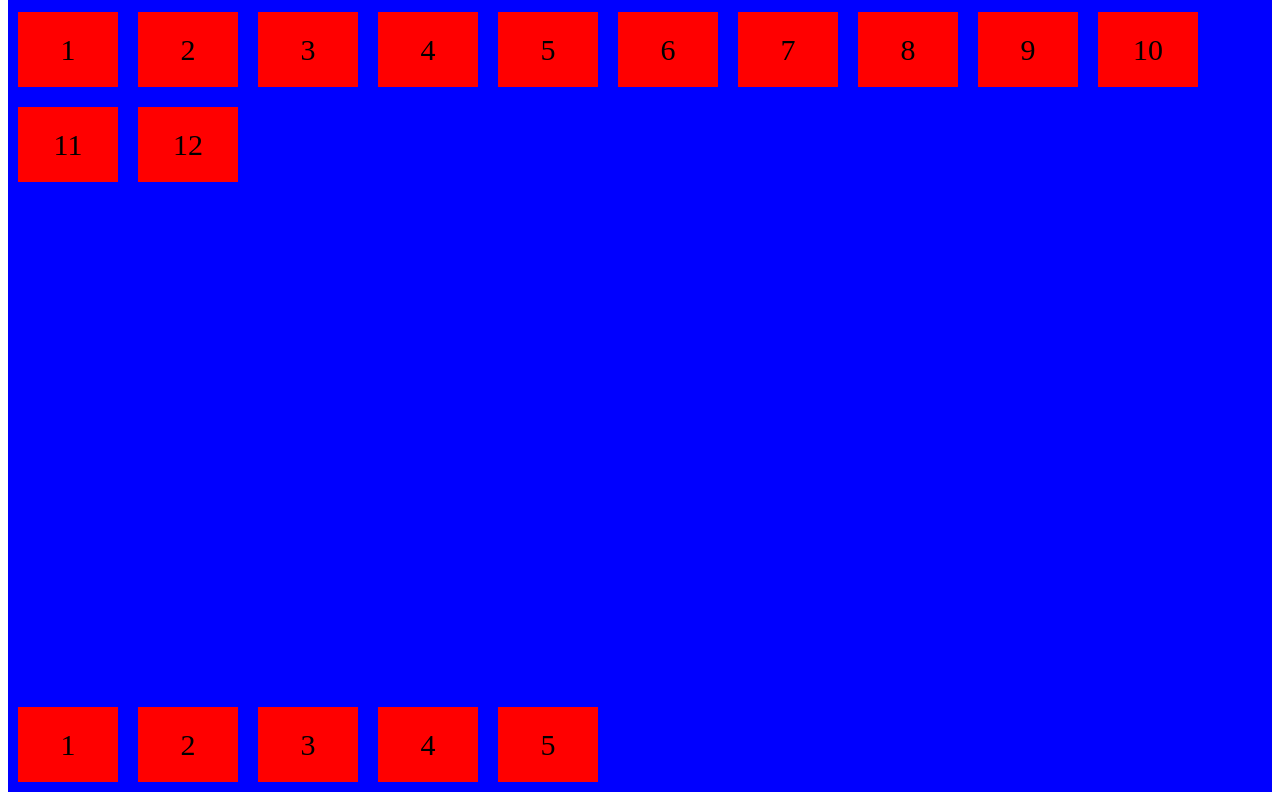
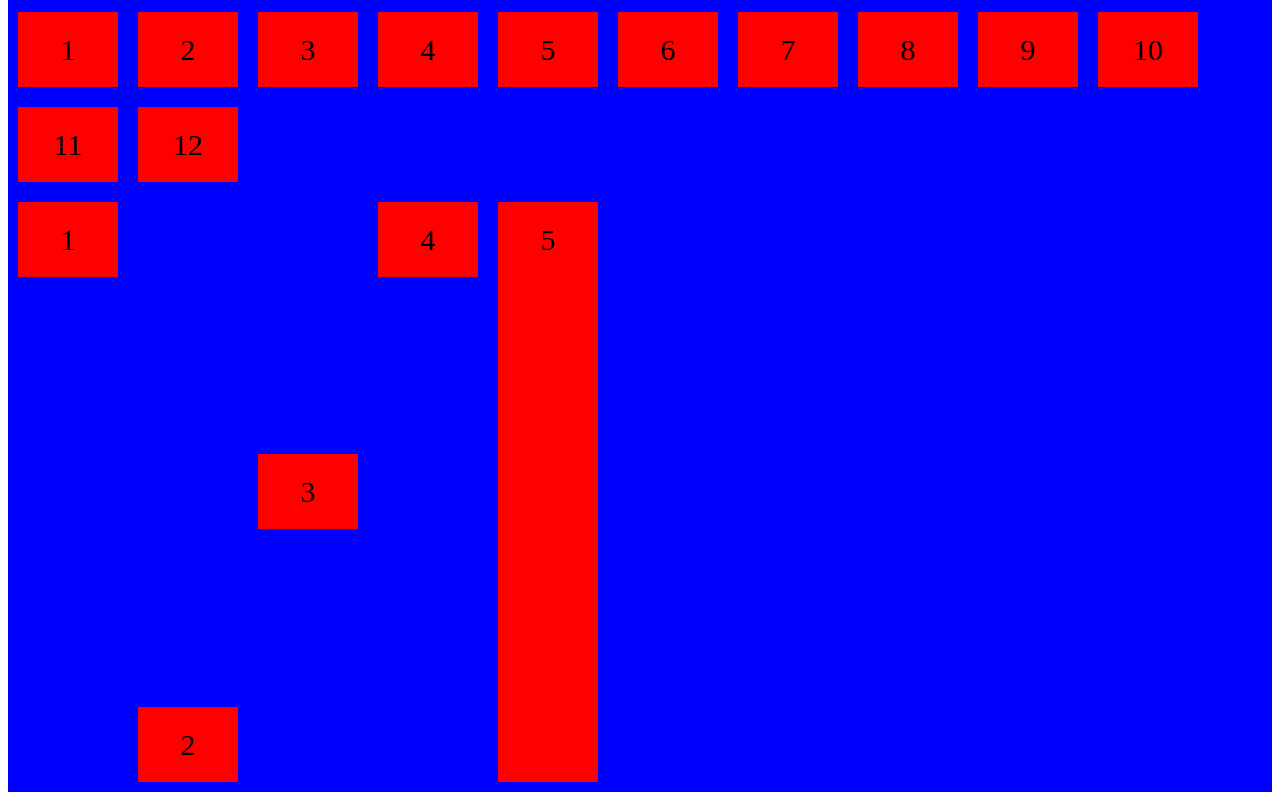
Before and after one commit to F0X18/FULL-STACK, a plain HTML site: page html/flexcontent.html in a window 1280 px wide. Shown: the part 2550-3350 px from the top of the page. Drawn offline with Linux system fonts and the light colour scheme; files whose address does not match are found by name.

Commit message:
css completo

```diff
--- a/html/flexcontent.html
+++ b/html/flexcontent.html
@@ -101,7 +101,7 @@
                     <div>11</div>
                     <div>12</div>
                     </div>
-                    <div class="flex-container13" >
+                    <div class="flex-container12" >
                         <div style="align-self: flex-start;">1</div>
                         <div style="align-self: flex-end;">2</div>
                         <div style="align-self: center">3</div>
```
